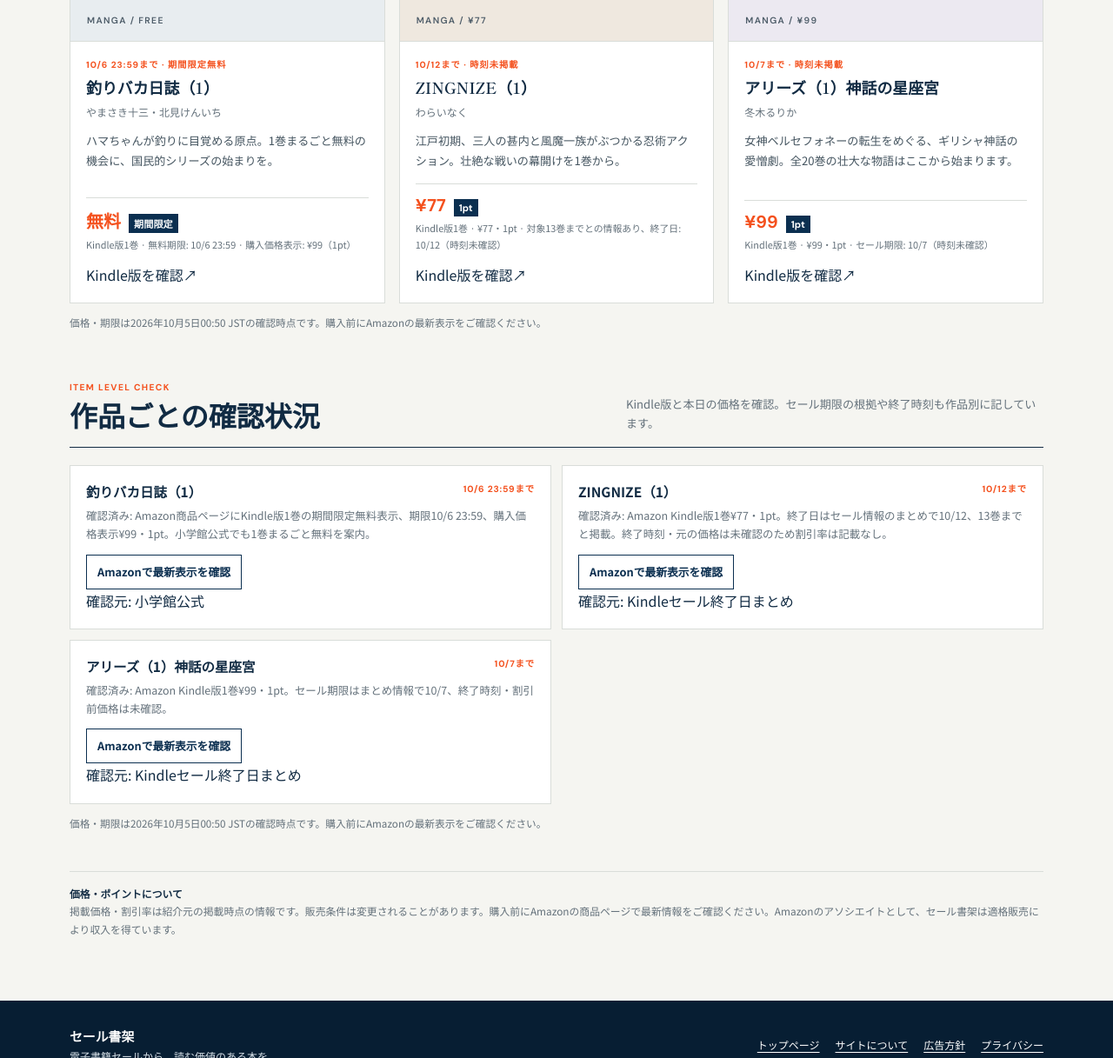
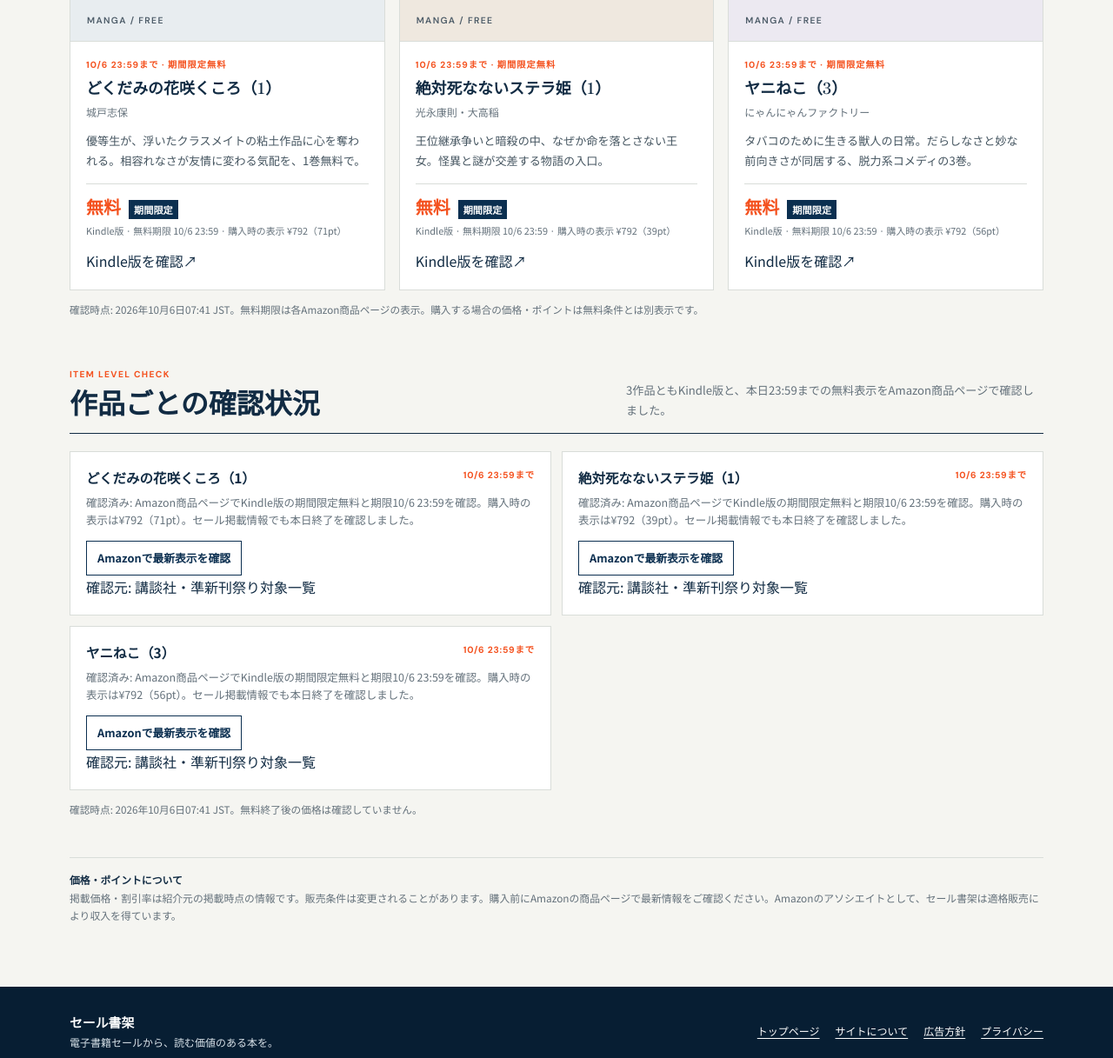
Before and after one commit to realyanderedere-coder/saleshoka, a website: page public/sales/current.html in a window 1280 px wide. Shown: the part 680-1897 px from the top of the page at 87% size. Drawn offline with Linux system fonts and the light colour scheme.

Commit message:
Update sales content 2026-10-06

```diff
--- a/public/sales/current.html
+++ b/public/sales/current.html
@@ -27,20 +27,19 @@ footer{background:#071e33;color:#d9e2e9;padding:28px 0;font-size:.75rem}.foot{di
 
 </head><body>
 <header><div class="wrap nav"><a class="brand" href="/" aria-label="セール書架 トップ"><img src="/images/saleshoka-logo.webp" alt=""><span>セール<em>書架</em></span></a><a href="/">トップページへ</a></div></header>
-<section class="wrap hero"><div class="kicker">CURRENT DEALS · EDITED FOR READERS</div><div class="hero-row"><div><h1>現在のセール情報</h1><p>10月5日更新。終了間近の作品を優先し、Kindle版と現在価格を確認できた漫画3冊を選びました。価格・ポイント・期限の確認状況は各作品に記載しています。</p></div><div class="updated">LAST CHECKED<strong>2026.10.05 00:50 JST</strong></div></div></section>
+<section class="wrap hero"><div class="kicker">CURRENT DEALS · EDITED FOR READERS</div><div class="hero-row"><div><h1>現在のセール情報</h1><p>10月6日更新。終了間近の作品を優先し、Kindle版と現在価格を確認できた漫画3冊を選びました。価格・ポイント・期限の確認状況は各作品に記載しています。</p></div><div class="updated">LAST CHECKED<strong>2026.10.06 07:41 JST</strong></div></div></section>
 <main>
-<section class="band"><div class="wrap band-inner"><div><h2>終了間近のKindle漫画セール</h2><p>『釣りバカ日誌』1巻は10/6 23:59まで期間限定無料。Kindle版の商品ページで無料閲覧を確認できます。</p></div><a class="button" href="https://www.amazon.co.jp/dp/B00C7Q55KA?tag=saleshoka-22" target="_blank" rel="sponsored nofollow noopener">『釣りバカ日誌』1巻</a></div></section>
-<section class="wrap section"><div class="section-head"><div><div class="flag">MANGA EDIT · 3 PICKS</div><h2>今日、拾っておきたい3冊</h2></div><p>終了間近の無料・値下げ作品から、物語の入口となる1巻を選びました。購入前に最新の価格・対象条件をご確認ください。</p></div>
-<div class="book-grid">
-<article class="book"><div class="art"><span class="num">01</span><span class="genre">MANGA / FREE</span></div><div class="body"><div class="reason-tag">10/6 23:59まで · 期間限定無料</div><h3>釣りバカ日誌（1）</h3><div class="byline">やまさき十三・北見けんいち</div><p class="blurb">ハマちゃんが釣りに目覚める原点。1巻まるごと無料の機会に、国民的シリーズの始まりを。</p><div class="deal-price"><strong>無料</strong><span>期間限定</span></div><p class="price-foot">Kindle版1巻 · 無料期限: 10/6 23:59 · 購入価格表示: ¥99（1pt）</p><a class="action" href="https://www.amazon.co.jp/dp/B00C7Q55KA?tag=saleshoka-22" target="_blank" rel="sponsored nofollow noopener"><span>Kindle版を確認</span><span aria-hidden="true">↗</span></a></div></article>
-<article class="book"><div class="art"><span class="num">02</span><span class="genre">MANGA / ¥77</span></div><div class="body"><div class="reason-tag">10/12まで · 時刻未掲載</div><h3>ZINGNIZE（1）</h3><div class="byline">わらいなく</div><p class="blurb">江戸初期、三人の甚内と風魔一族がぶつかる忍術アクション。壮絶な戦いの幕開けを1巻から。</p><div class="deal-price"><strong>¥77</strong><span>1pt</span></div><p class="price-foot">Kindle版1巻 · ¥77・1pt · 対象13巻までとの情報あり、終了日: 10/12（時刻未確認）</p><a class="action" href="https://www.amazon.co.jp/dp/B07J9LNXSM?tag=saleshoka-22" target="_blank" rel="sponsored nofollow noopener"><span>Kindle版を確認</span><span aria-hidden="true">↗</span></a></div></article>
-<article class="book"><div class="art"><span class="num">03</span><span class="genre">MANGA / ¥99</span></div><div class="body"><div class="reason-tag">10/7まで · 時刻未掲載</div><h3>アリーズ（1）神話の星座宮</h3><div class="byline">冬木るりか</div><p class="blurb">女神ベルセフォネーの転生をめぐる、ギリシャ神話の愛憎劇。全20巻の壮大な物語はここから始まります。</p><div class="deal-price"><strong>¥99</strong><span>1pt</span></div><p class="price-foot">Kindle版1巻 · ¥99・1pt · セール期限: 10/7（時刻未確認）</p><a class="action" href="https://www.amazon.co.jp/dp/B00CU97NQS?tag=saleshoka-22" target="_blank" rel="sponsored nofollow noopener"><span>Kindle版を確認</span><span aria-hidden="true">↗</span></a></div></article>
-</div><p style="font-size:.73rem;color:#64717b;margin:12px 0 0">価格・期限は2026年10月5日00:50 JSTの確認時点です。購入前にAmazonの最新表示をご確認ください。</p></section>
-<section class="wrap section"><div class="section-head"><div><div class="flag">ITEM LEVEL CHECK</div><h2>作品ごとの確認状況</h2></div><p>Kindle版と本日の価格を確認。セール期限の根拠や終了時刻も作品別に記しています。</p></div><div class="campaign-grid">
-<article class="camp"><div class="camp-top"><h3>釣りバカ日誌（1）</h3><span class="until">10/6 23:59まで</span></div><p>確認済み: Amazon商品ページにKindle版1巻の期間限定無料表示、期限10/6 23:59、購入価格表示¥99・1pt。小学館公式でも1巻まるごと無料を案内。</p><a class="button" href="https://www.amazon.co.jp/dp/B00C7Q55KA?tag=saleshoka-22" target="_blank" rel="sponsored nofollow noopener">Amazonで最新表示を確認</a><a href="https://shogakukan-comic.jp/book-series?cd=12729">確認元: 小学館公式</a></article>
-<article class="camp"><div class="camp-top"><h3>ZINGNIZE（1）</h3><span class="until">10/12まで</span></div><p>確認済み: Amazon Kindle版1巻¥77・1pt。終了日はセール情報のまとめで10/12、13巻までと掲載。終了時刻・元の価格は未確認のため割引率は記載なし。</p><a class="button" href="https://www.amazon.co.jp/dp/B07J9LNXSM?tag=saleshoka-22" target="_blank" rel="sponsored nofollow noopener">Amazonで最新表示を確認</a><a href="https://bibouroku.net/post43">確認元: Kindleセール終了日まとめ</a></article>
-<article class="camp"><div class="camp-top"><h3>アリーズ（1）神話の星座宮</h3><span class="until">10/7まで</span></div><p>確認済み: Amazon Kindle版1巻¥99・1pt。セール期限はまとめ情報で10/7、終了時刻・割引前価格は未確認。</p><a class="button" href="https://www.amazon.co.jp/dp/B00CU97NQS?tag=saleshoka-22" target="_blank" rel="sponsored nofollow noopener">Amazonで最新表示を確認</a><a href="https://bibouroku.net/post43">確認元: Kindleセール終了日まとめ</a></article>
-</div><p style="font-size:.73rem;color:#64717b;margin:12px 0 0">価格・期限は2026年10月5日00:50 JSTの確認時点です。購入前にAmazonの最新表示をご確認ください。</p></section>
+<section class="band"><div class="wrap band-inner"><div><h2>本日終了のKindle漫画を3作品</h2><p>講談社の対象作品から、Amazon商品ページで10/6 23:59までの期間限定無料を確認できた作品を選びました。</p></div><a class="button" href="https://www.amazon.co.jp/dp/B0D3PDX9MH?tag=saleshoka-22" target="_blank" rel="sponsored nofollow noopener">今日の注目作を見る</a></div></section>
+<section class="wrap section"><div class="section-head"><div><div class="flag">MANGA EDIT · 10/06</div><h2>今日、拾っておきたい3冊</h2></div><p>終了間近の個別作品から、作品単体の魅力も添えて選びました。</p></div><div class="book-grid">
+<article class="book"><div class="art"><span class="num">01</span><span class="genre">MANGA / FREE</span></div><div class="body"><div class="reason-tag">10/6 23:59まで · 期間限定無料</div><h3>どくだみの花咲くころ（1）</h3><div class="byline">城戸志保</div><p class="blurb">優等生が、浮いたクラスメイトの粘土作品に心を奪われる。相容れなさが友情に変わる気配を、1巻無料で。</p><div class="deal-price"><strong>無料</strong><span>期間限定</span></div><p class="price-foot">Kindle版 · 無料期限 10/6 23:59 · 購入時の表示 ¥792（71pt）</p><a class="action" href="https://www.amazon.co.jp/dp/B0D3PDX9MH?tag=saleshoka-22" target="_blank" rel="sponsored nofollow noopener"><span>Kindle版を確認</span><span aria-hidden="true">↗</span></a></div></article>
+<article class="book"><div class="art"><span class="num">02</span><span class="genre">MANGA / FREE</span></div><div class="body"><div class="reason-tag">10/6 23:59まで · 期間限定無料</div><h3>絶対死なないステラ姫（1）</h3><div class="byline">光永康則・大高稲</div><p class="blurb">王位継承争いと暗殺の中、なぜか命を落とさない王女。怪異と謎が交差する物語の入口。</p><div class="deal-price"><strong>無料</strong><span>期間限定</span></div><p class="price-foot">Kindle版 · 無料期限 10/6 23:59 · 購入時の表示 ¥792（39pt）</p><a class="action" href="https://www.amazon.co.jp/dp/B0DP3Y1ZSY?tag=saleshoka-22" target="_blank" rel="sponsored nofollow noopener"><span>Kindle版を確認</span><span aria-hidden="true">↗</span></a></div></article>
+<article class="book"><div class="art"><span class="num">03</span><span class="genre">MANGA / FREE</span></div><div class="body"><div class="reason-tag">10/6 23:59まで · 期間限定無料</div><h3>ヤニねこ（3）</h3><div class="byline">にゃんにゃんファクトリー</div><p class="blurb">タバコのために生きる獣人の日常。だらしなさと妙な前向きさが同居する、脱力系コメディの3巻。</p><div class="deal-price"><strong>無料</strong><span>期間限定</span></div><p class="price-foot">Kindle版 · 無料期限 10/6 23:59 · 購入時の表示 ¥792（56pt）</p><a class="action" href="https://www.amazon.co.jp/dp/B0CTH955JW?tag=saleshoka-22" target="_blank" rel="sponsored nofollow noopener"><span>Kindle版を確認</span><span aria-hidden="true">↗</span></a></div></article>
+</div><p style="font-size:.73rem;color:#64717b;margin:12px 0 0">確認時点: 2026年10月6日07:41 JST。無料期限は各Amazon商品ページの表示。購入する場合の価格・ポイントは無料条件とは別表示です。</p></section>
+<section class="wrap section"><div class="section-head"><div><div class="flag">ITEM LEVEL CHECK</div><h2>作品ごとの確認状況</h2></div><p>3作品ともKindle版と、本日23:59までの無料表示をAmazon商品ページで確認しました。</p></div><div class="campaign-grid">
+<article class="camp"><div class="camp-top"><h3>どくだみの花咲くころ（1）</h3><span class="until">10/6 23:59まで</span></div><p>確認済み: Amazon商品ページでKindle版の期間限定無料と期限10/6 23:59を確認。購入時の表示は¥792（71pt）。セール掲載情報でも本日終了を確認しました。</p><a class="button" href="https://www.amazon.co.jp/dp/B0D3PDX9MH?tag=saleshoka-22" target="_blank" rel="sponsored nofollow noopener">Amazonで最新表示を確認</a><a href="https://premium.gamepedia.jp/kindle/kindlesales/19491">確認元: 講談社・準新刊祭り対象一覧</a></article>
+<article class="camp"><div class="camp-top"><h3>絶対死なないステラ姫（1）</h3><span class="until">10/6 23:59まで</span></div><p>確認済み: Amazon商品ページでKindle版の期間限定無料と期限10/6 23:59を確認。購入時の表示は¥792（39pt）。セール掲載情報でも本日終了を確認しました。</p><a class="button" href="https://www.amazon.co.jp/dp/B0DP3Y1ZSY?tag=saleshoka-22" target="_blank" rel="sponsored nofollow noopener">Amazonで最新表示を確認</a><a href="https://premium.gamepedia.jp/kindle/kindlesales/19491">確認元: 講談社・準新刊祭り対象一覧</a></article>
+<article class="camp"><div class="camp-top"><h3>ヤニねこ（3）</h3><span class="until">10/6 23:59まで</span></div><p>確認済み: Amazon商品ページでKindle版の期間限定無料と期限10/6 23:59を確認。購入時の表示は¥792（56pt）。セール掲載情報でも本日終了を確認しました。</p><a class="button" href="https://www.amazon.co.jp/dp/B0CTH955JW?tag=saleshoka-22" target="_blank" rel="sponsored nofollow noopener">Amazonで最新表示を確認</a><a href="https://premium.gamepedia.jp/kindle/kindlesales/19491">確認元: 講談社・準新刊祭り対象一覧</a></article>
+</div><p style="font-size:.73rem;color:#64717b;margin:12px 0 0">確認時点: 2026年10月6日07:41 JST。無料終了後の価格は確認していません。</p></section>
 
 <div class="wrap legal"><strong>価格・ポイントについて</strong><br>掲載価格・割引率は紹介元の掲載時点の情報です。販売条件は変更されることがあります。購入前にAmazonの商品ページで最新情報をご確認ください。Amazonのアソシエイトとして、セール書架は適格販売により収入を得ています。</div>
 </main><footer><div class="wrap foot"><div><strong>セール書架</strong><br>電子書籍セールから、読む価値のある本を。</div><nav><a href="/">トップページ</a><a href="/about.html">サイトについて</a><a href="/affiliate-policy.html">広告方針</a><a href="/privacy.html">プライバシー</a></nav></div></footer>
```
Also changed, not shown: public/index.html (+7 -7 lines).
